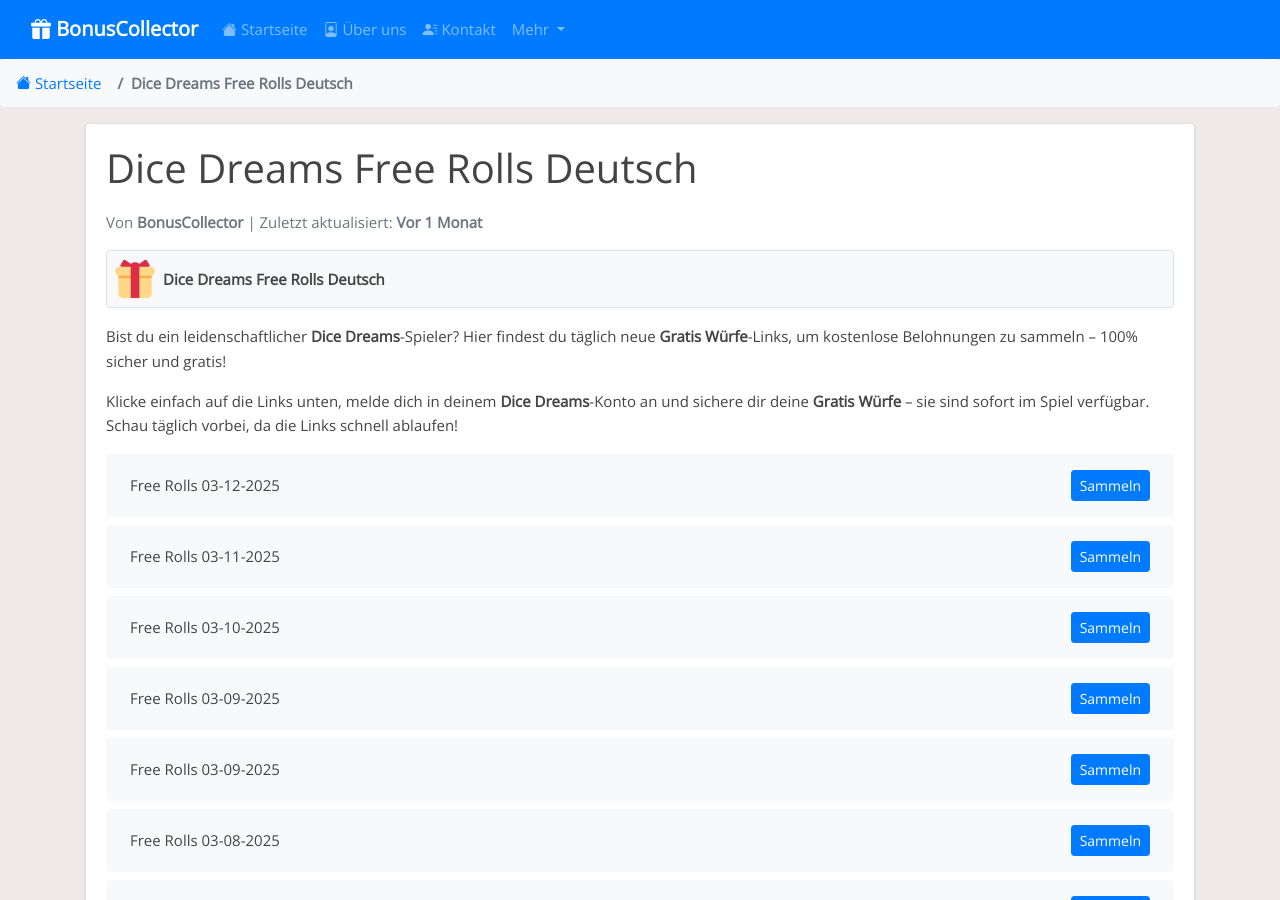
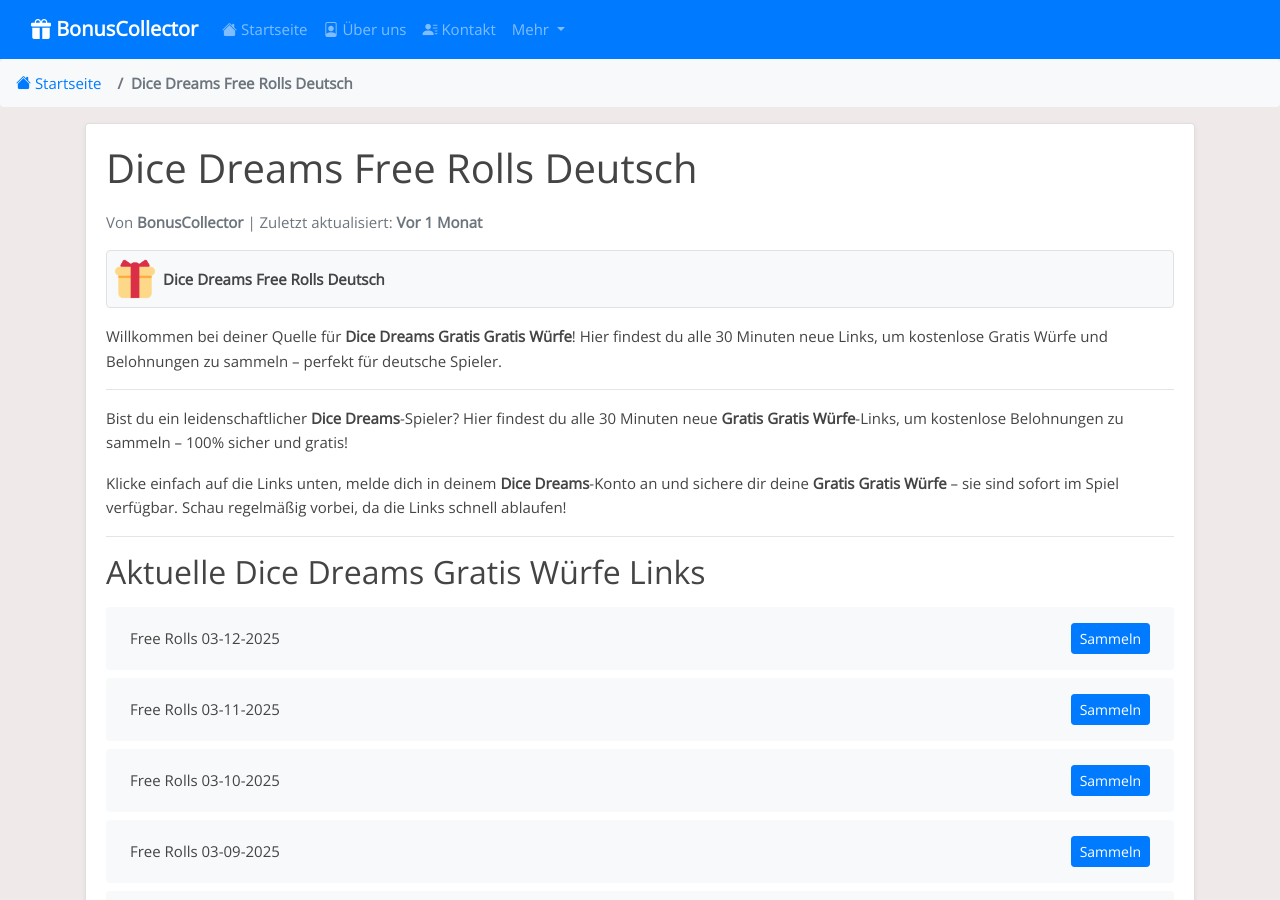
Before and after one commit to Prollad99/bs-de, a Jekyll site: the page built from _posts/2025-01-18-dice-dreams.md, in a window 1280 px wide and 900 px high. Built offline with Jekyll 4.4.1, drawn with Linux system fonts in a browser that asks for light colours.

Commit message:
Update dice-dreams reward links, content, and last modified date

```diff
--- a/_includes/dice-dreams_post.html
+++ b/_includes/dice-dreams_post.html
@@ -1,3 +1,11 @@
-Bist du ein leidenschaftlicher **Dice Dreams**-Spieler? Hier findest du täglich neue **Gratis Würfe**-Links, um kostenlose Belohnungen zu sammeln – 100% sicher und gratis!
+Willkommen bei deiner Quelle für **Dice Dreams Gratis Gratis Würfe**! Hier findest du alle 30 Minuten neue Links, um kostenlose Gratis Würfe und Belohnungen zu sammeln – perfekt für deutsche Spieler.
 
-Klicke einfach auf die Links unten, melde dich in deinem **Dice Dreams**-Konto an und sichere dir deine **Gratis Würfe** – sie sind sofort im Spiel verfügbar. Schau täglich vorbei, da die Links schnell ablaufen!
+---
+
+Bist du ein leidenschaftlicher **Dice Dreams**-Spieler? Hier findest du alle 30 Minuten neue **Gratis Gratis Würfe**-Links, um kostenlose Belohnungen zu sammeln – 100% sicher und gratis!
+
+Klicke einfach auf die Links unten, melde dich in deinem **Dice Dreams**-Konto an und sichere dir deine **Gratis Gratis Würfe** – sie sind sofort im Spiel verfügbar. Schau regelmäßig vorbei, da die Links schnell ablaufen!
+
+---
+
+## Aktuelle Dice Dreams Gratis Würfe Links
```
